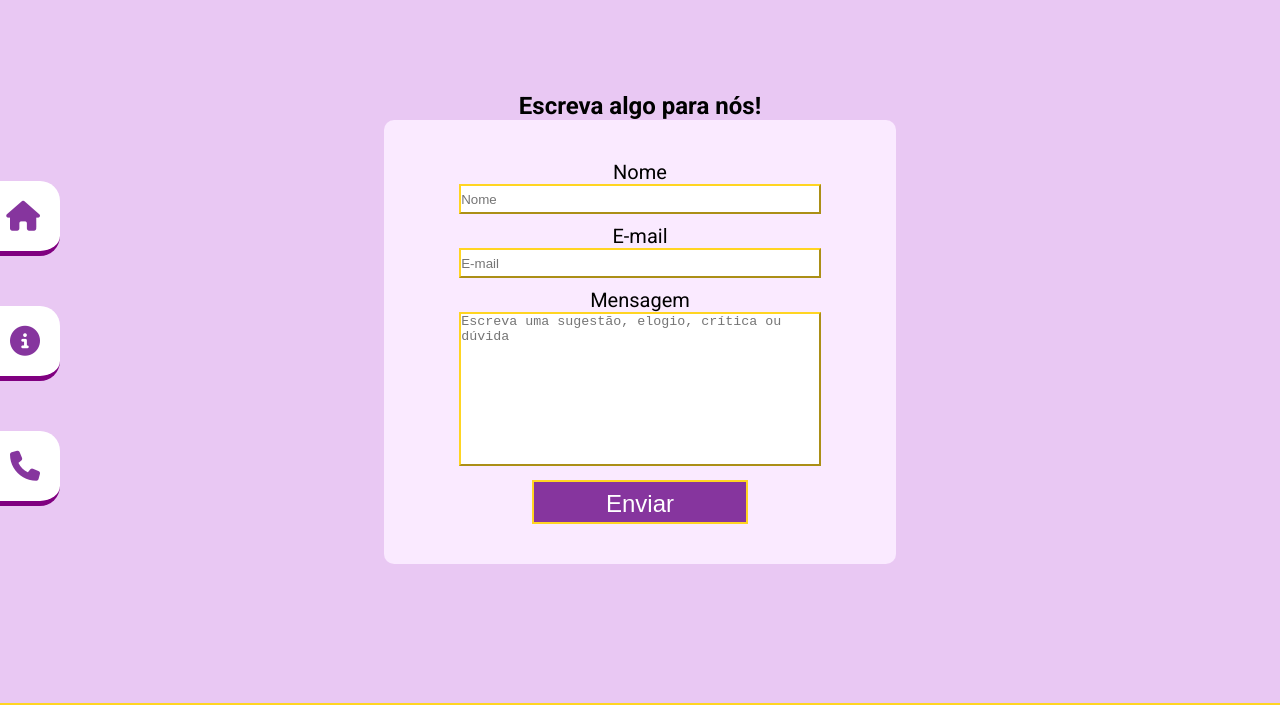
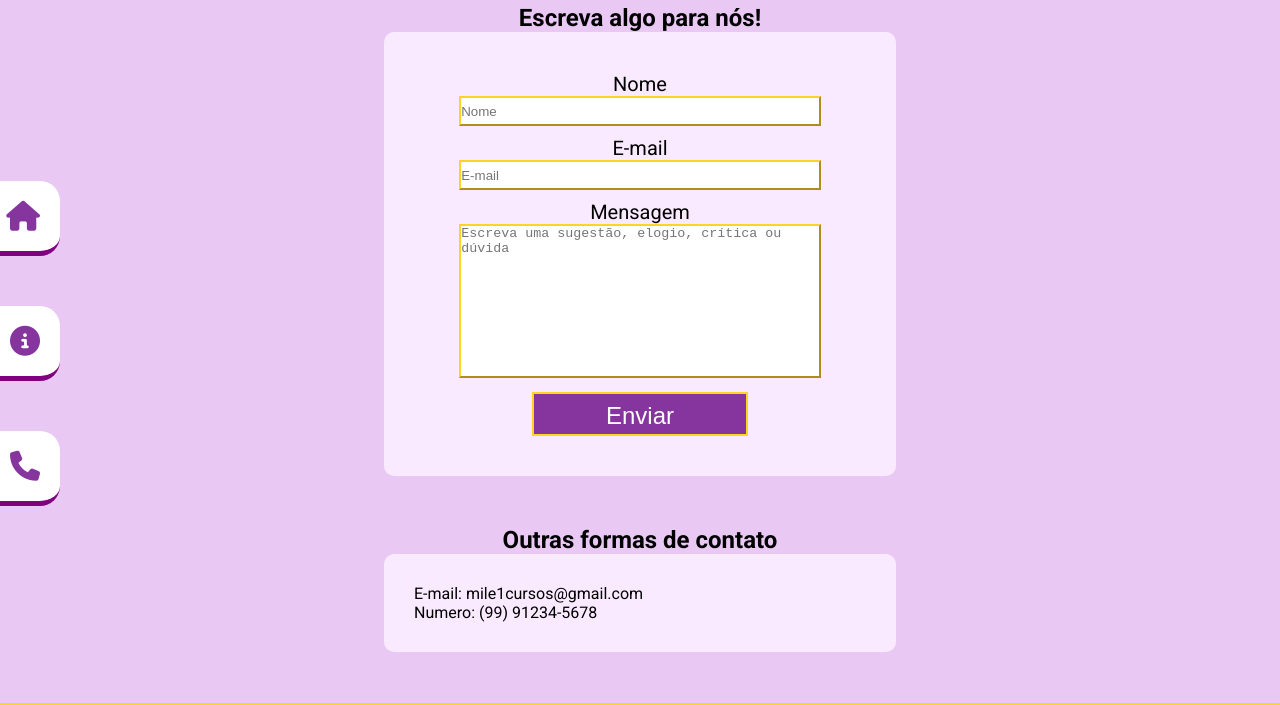
Before and after one commit to VictorAlexandreBM/Projeto-cursos-enem, a plain HTML site: page contato.html in a window 1280 px wide. Shown: the part 97-802 px from the top of the page. Drawn offline with Linux system fonts and the light colour scheme.

Commit message:
Update contato.html
novas formas de contato

```diff
--- a/contato.html
+++ b/contato.html
@@ -75,6 +75,15 @@
 
 
 				</div>
+			<div class="container" style="margin-top:50px;">
+                    <div class="contato-titulo">
+                    <h1>Outras formas de contato</h1>
+                    </div>
+					<div class="formulario-contato dois">
+						<p> E-mail: mile1cursos@gmail.com<br>Numero: (99) 91234-5678
+						</p>
+					</div>
+				</div>
 			</section>
 		</div>
 
```
